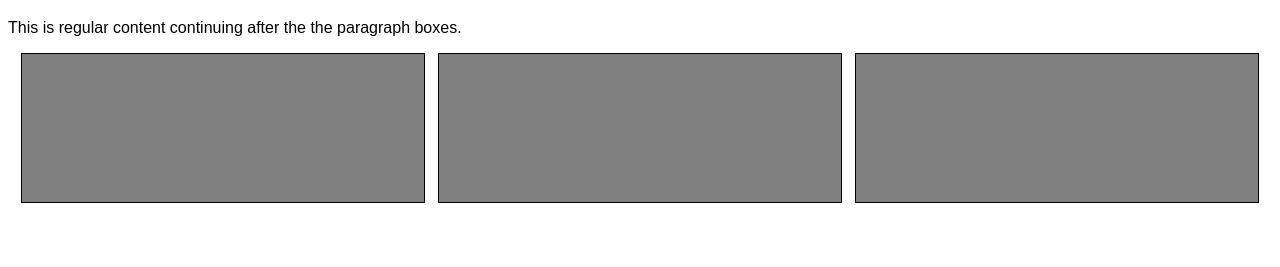
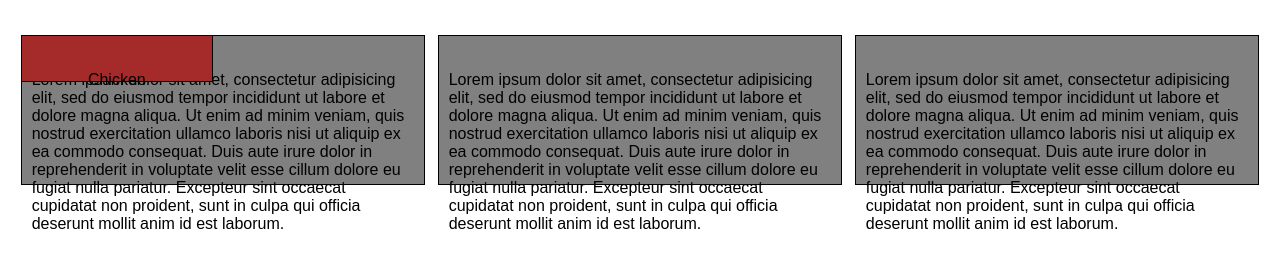
Before and after one commit to DaKea91/module2-solution, a plain HTML site: page index.html in a window 1280 px wide. Shown: the part 61-328 px from the top of the page. Drawn offline with Linux system fonts and the light colour scheme.

Commit message:
Add files via upload

```diff
--- a/css/styles.css
+++ b/css/styles.css
@@ -10,7 +10,6 @@ h1 {
 }
 
 div {
-  background-color: transparent;
   font-family: Arial,Helvetica, sans-serif
 
 }
@@ -20,7 +19,9 @@ p {
   border: 1px solid black;
   float: left;
   margin-left: 1%;
-  overflow: auto;
+  overflow:;
+  padding:10px;
+  padding-top: 35px;
 }
 
 #p1 {
@@ -35,6 +36,15 @@ p {
   background-color: grey;
 }
 
+#p4 {
+  position:absolute;
+  text-align: center;
+  background-color: brown;
+  height: 10px;
+  width: 15%;
+}
+
+
 section {
 	clear: left;
 }
--- a/index.html
+++ b/index.html
@@ -14,11 +14,30 @@
 <h1>Our Menu</h1>
 
 <div>
-  <section>This is regular content continuing after the the paragraph boxes.</section>
+  <section></section>
 
-  <p id="p1"></p>
-  <p id="p2"></p>
-  <p id="p3"></p>
+  <p id="p1">Lorem ipsum dolor sit amet, consectetur adipisicing elit, sed do eiusmod
+  tempor incididunt ut labore et dolore magna aliqua. Ut enim ad minim veniam,
+  quis nostrud exercitation ullamco laboris nisi ut aliquip ex ea commodo
+  consequat. Duis aute irure dolor in reprehenderit in voluptate velit esse
+  cillum dolore eu fugiat nulla pariatur. Excepteur sint occaecat cupidatat non
+  proident, sunt in culpa qui officia deserunt mollit anim id est laborum.</p>
+
+  <p id="p2">Lorem ipsum dolor sit amet, consectetur adipisicing elit, sed do eiusmod
+  tempor incididunt ut labore et dolore magna aliqua. Ut enim ad minim veniam,
+  quis nostrud exercitation ullamco laboris nisi ut aliquip ex ea commodo
+  consequat. Duis aute irure dolor in reprehenderit in voluptate velit esse
+  cillum dolore eu fugiat nulla pariatur. Excepteur sint occaecat cupidatat non
+  proident, sunt in culpa qui officia deserunt mollit anim id est laborum.</p>
+
+  <p id="p3">Lorem ipsum dolor sit amet, consectetur adipisicing elit, sed do eiusmod
+  tempor incididunt ut labore et dolore magna aliqua. Ut enim ad minim veniam,
+  quis nostrud exercitation ullamco laboris nisi ut aliquip ex ea commodo
+  consequat. Duis aute irure dolor in reprehenderit in voluptate velit esse
+  cillum dolore eu fugiat nulla pariatur. Excepteur sint occaecat cupidatat non
+  proident, sunt in culpa qui officia deserunt mollit anim id est laborum.</p>
+
+  <p id="p4">Chicken</p>
 </div>
 
 
```
